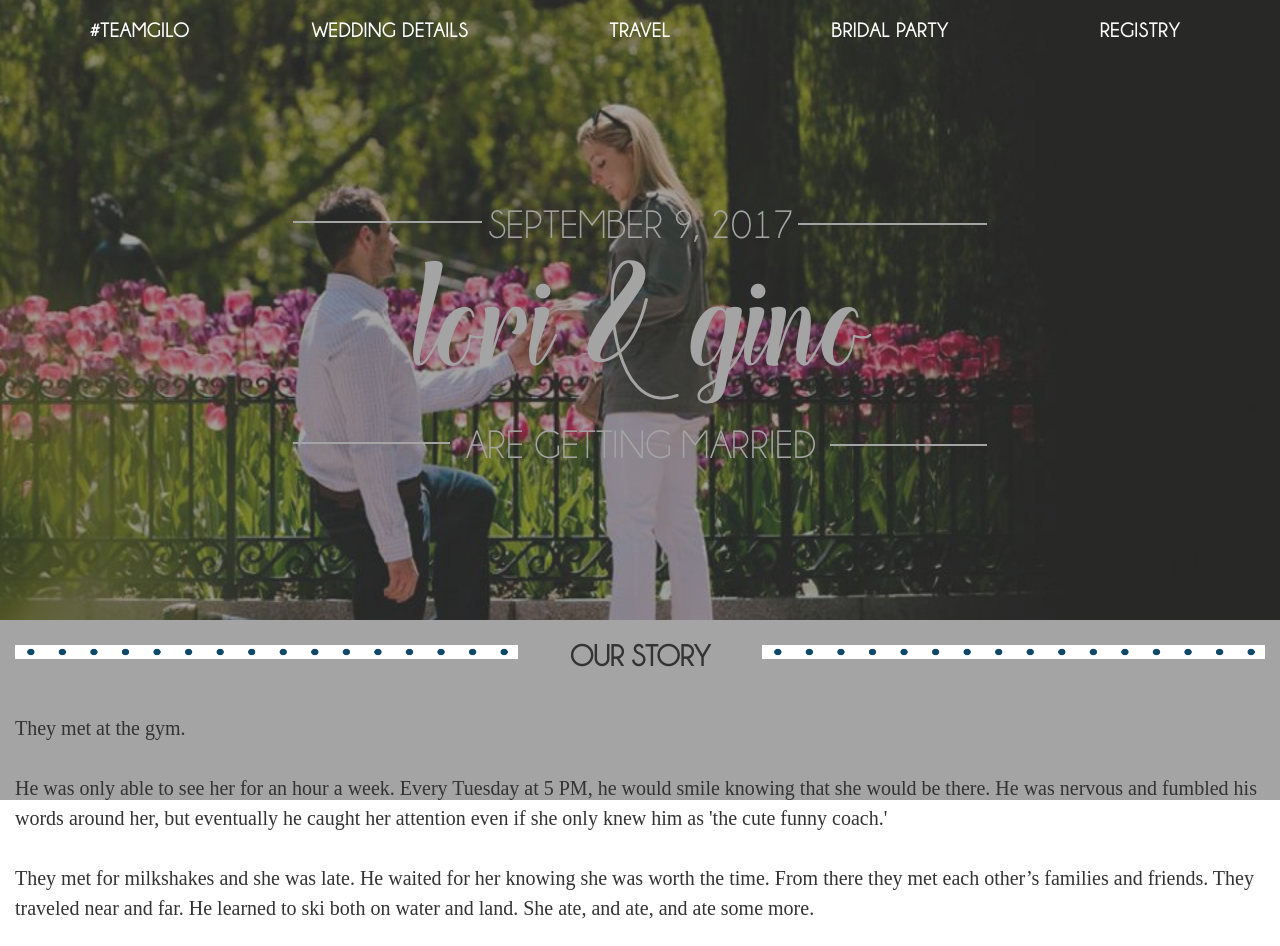
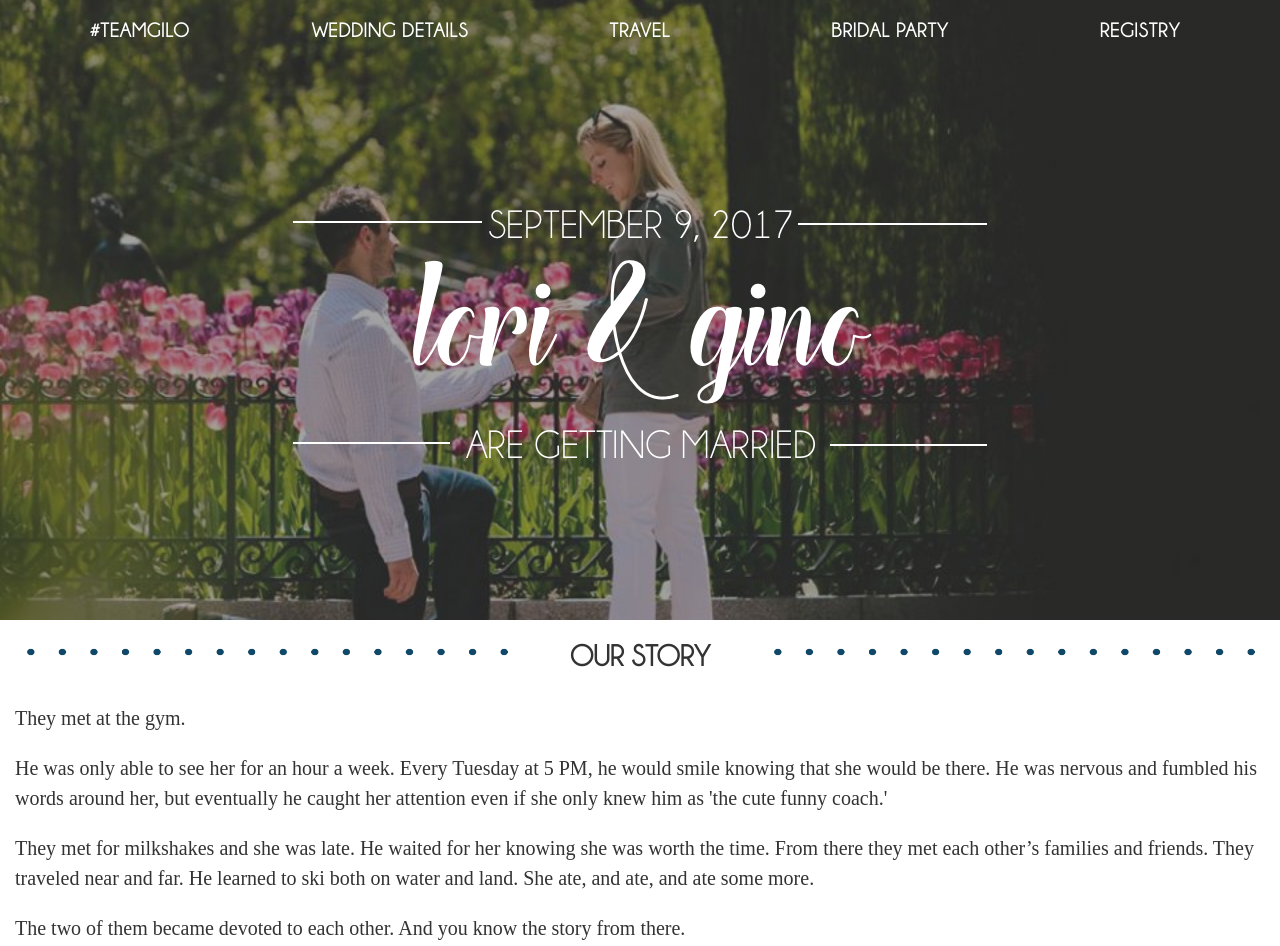
Before and after one commit to bcutrell/team_gilo, a plain HTML site: page index.html in a window 1280 px wide. Shown: the top 946 px of the page. Drawn offline with Linux system fonts and the light colour scheme; a web font is replaced by a local one.

Commit message:
changes background overlay

```diff
--- a/css/main.css
+++ b/css/main.css
@@ -24,6 +24,10 @@ html, body{
     height:100%;
     width: 100%;
     font-family: 'cl';
+}
+
+p {
+  margin: 20px 0;
 }
 
 /*http://stackoverflow.com/questions/15884102/bootstrap-how-do-i-change-the-width-of-the-container*/
@@ -63,28 +67,15 @@ ul.navbar-even li {
 }
 
 .image-bg-fluid-height {
-    background:  rgba(74, 74, 74, .5) url(../img/kneel.jpg) no-repeat center center scroll;
-    // background: url(../img/backgroundimage.png) no-repeat center center scroll;
+    background:
+      linear-gradient(
+        rgba(74, 74, 74, .5),
+        rgba(74, 74, 74, .5)
+      ),
+    url(../img/kneel.jpg) no-repeat center center scroll;
     padding: 200px 100px 150px 100px;
     background-size: cover;
 }
-
-.test {
-position: absolute;
-top: 0;
-left: 0;
-width: 100%;
-height: 100%;
-display: block;
-background: rgba(74, 74, 74, .5);
-}
-
-
-/*
-black overlay
-.image-bg-fluid-height:after {
-  background: rgba(0,0,0,0.6);
-}*/
 
 .img-center {
     margin: 0 auto;
--- a/index.html
+++ b/index.html
@@ -76,7 +76,6 @@
 
 <header class="image-bg-fluid-height">
   <img class="img-responsive img-center" src="img/herotext.png" alt="">
-  <div class="test"></div>
 </header>
 
 <div class="container">
```
